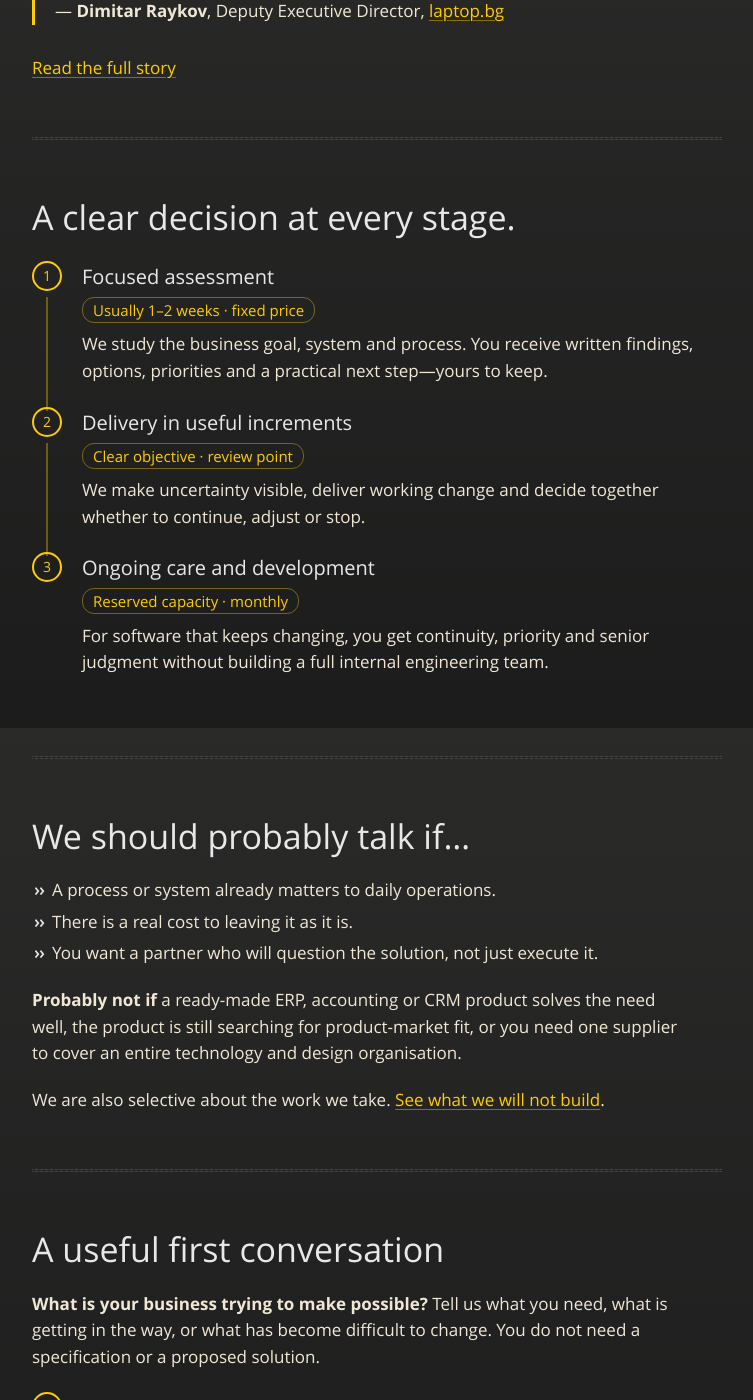
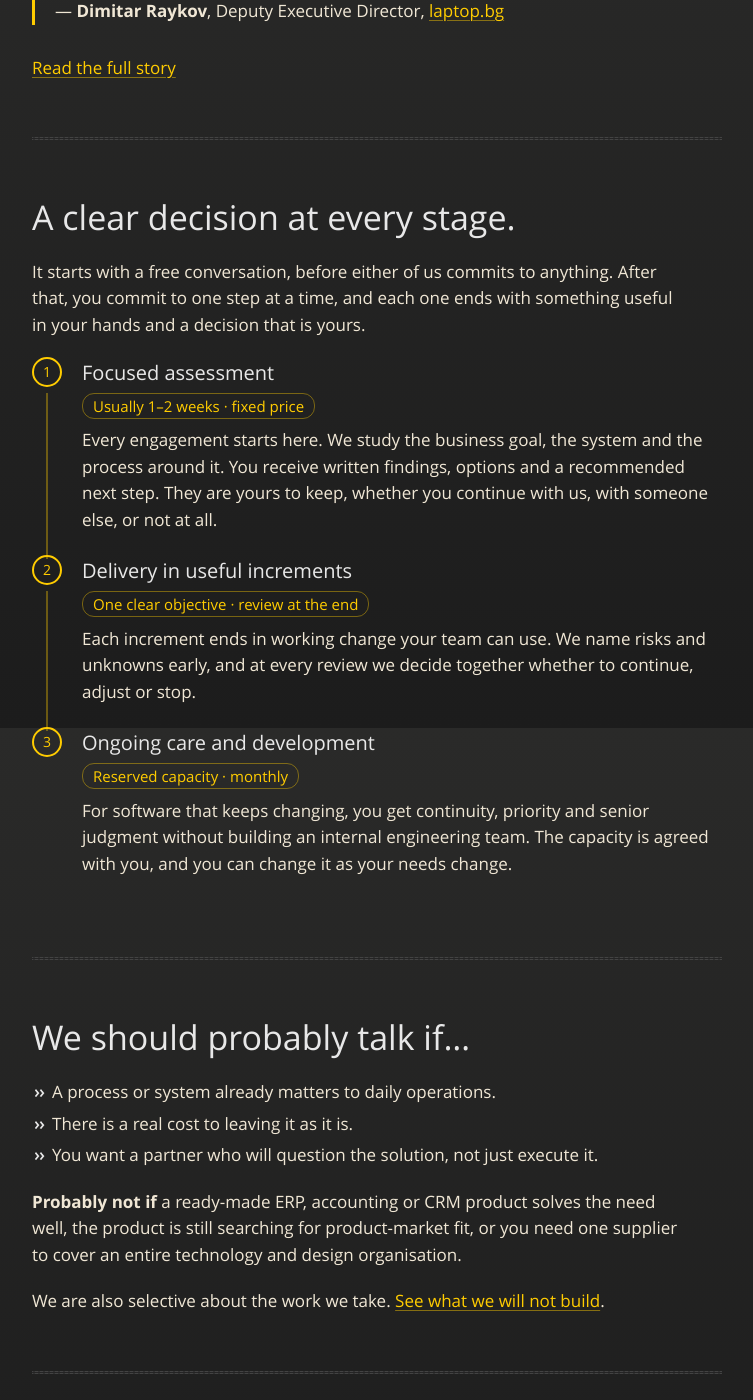
Before and after one commit to tutuf/tutuf.github.io, a Jekyll site: the page built from index.md, in a window 1280 px wide and 1400 px high, scrolled down 2872 px. Shown: the whole window, without its empty margins (143-896 px from the left). Built offline with Jekyll 4.4.1, drawn with Linux system fonts in a browser that asks for light colours.

Commit message:
Show the client's decision at every engagement stage
Open with the free first conversation, say every engagement starts with
the assessment, and end each stage with what the client decides.

Co-Authored-By: Claude Opus 5.5 <noreply@anthropic.com>

```diff
--- a/index.md
+++ b/index.md
@@ -138,6 +138,8 @@ laptop.bg started as an online store. For seventeen years, the system we evolved
 
 # A clear decision at every stage.
 
+It starts with a free conversation, before either of us commits to anything. After that, you commit to one step at a time, and each one ends with something useful in your hands and a decision that is yours.
+
 <div class="stage" markdown="1">
 
 ### Focused assessment
@@ -145,7 +147,7 @@ laptop.bg started as an online store. For seventeen years, the system we evolved
 *Usually 1–2 weeks · fixed price*
 {: .meta}
 
-We study the business goal, system and process. You receive written findings, options, priorities and a practical next step—yours to keep.
+Every engagement starts here. We study the business goal, the system and the process around it. You receive written findings, options and a recommended next step. They are yours to keep, whether you continue with us, with someone else, or not at all.
 
 </div>
 
@@ -153,10 +155,10 @@ We study the business goal, system and process. You receive written findings, op
 
 ### Delivery in useful increments
 
-*Clear objective · review point*
+*One clear objective · review at the end*
 {: .meta}
 
-We make uncertainty visible, deliver working change and decide together whether to continue, adjust or stop.
+Each increment ends in working change your team can use. We name risks and unknowns early, and at every review we decide together whether to continue, adjust or stop.
 
 </div>
 
@@ -167,7 +169,7 @@ We make uncertainty visible, deliver working change and decide together whether
 *Reserved capacity · monthly*
 {: .meta}
 
-For software that keeps changing, you get continuity, priority and senior judgment without building a full internal engineering team.
+For software that keeps changing, you get continuity, priority and senior judgment without building an internal engineering team. The capacity is agreed with you, and you can change it as your needs change.
 
 </div>
 
```
